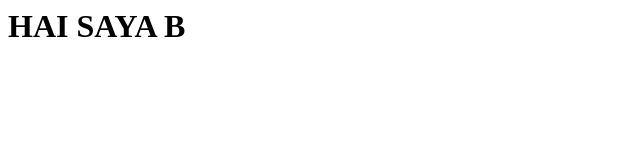
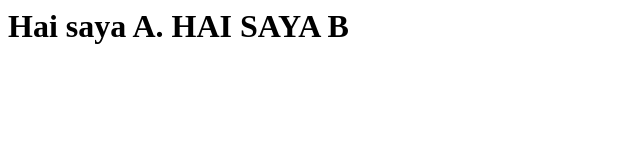
Before and after one commit to projectkusa/project2, a plain HTML site: page index.html in a window 1280 px wide. Shown: the whole page, without its empty margins (0-640 px from the left). Drawn offline with Linux system fonts and the light colour scheme.

Commit message:
Tambah A

```diff
--- a/index.html
+++ b/index.html
@@ -1,4 +1,4 @@
 <!DOCTYPE>
 <html>
-<h1>HAI SAYA B</h1>
+<h1>Hai saya A. HAI SAYA B</h1>
 </html>
```
